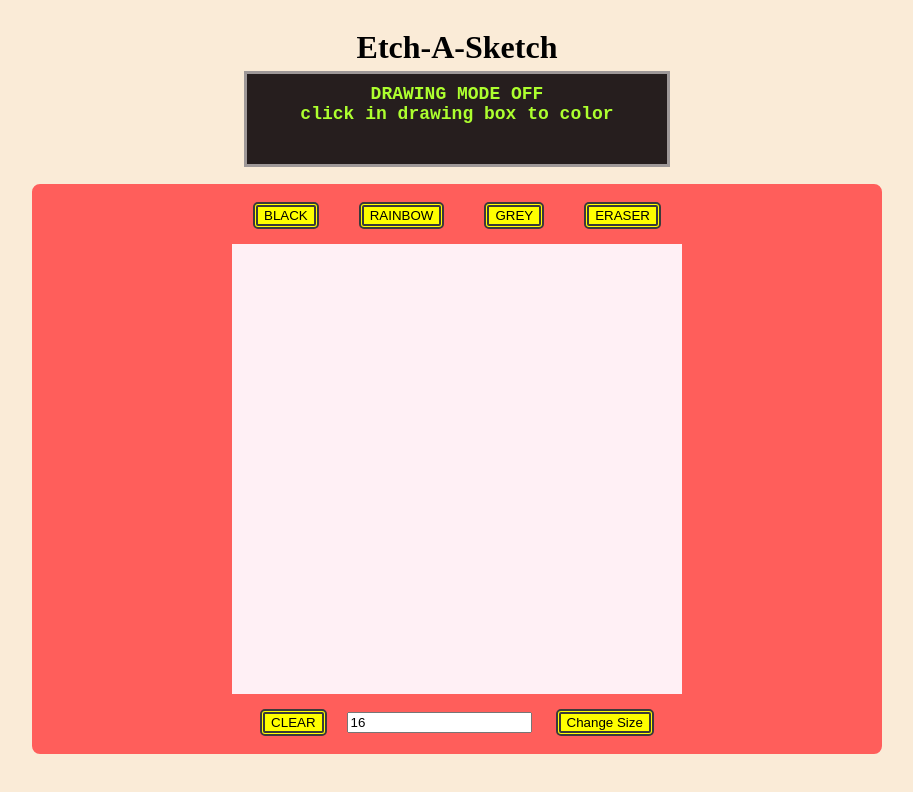
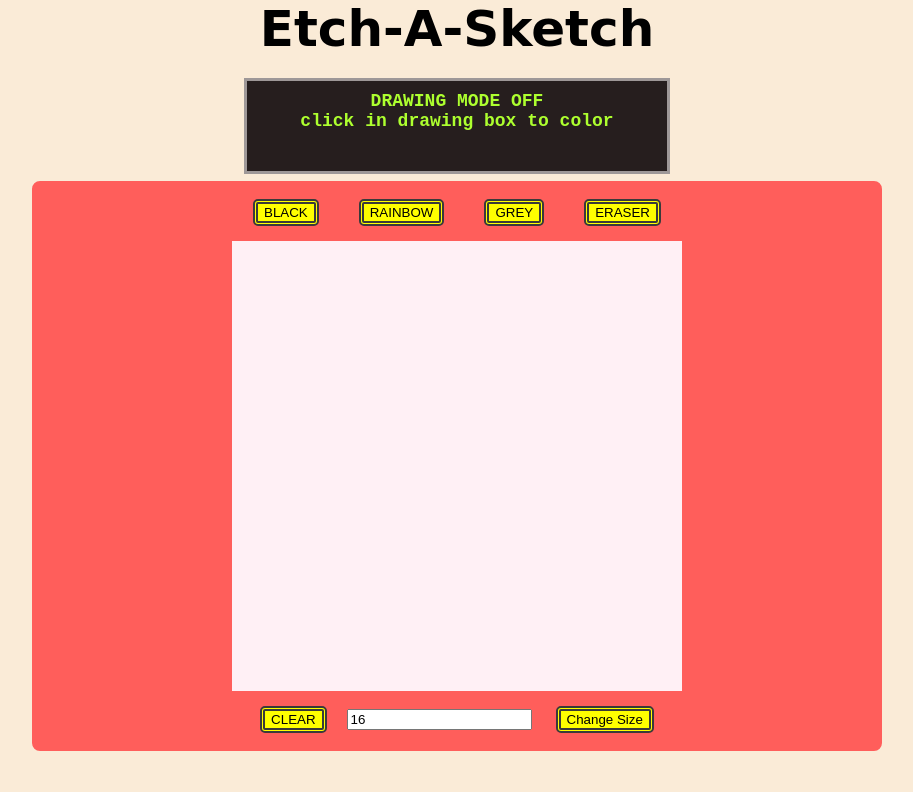
Before and after one commit to SlySkillet/etch-a-sketch, a plain HTML site: page index.html in a window 1280 px wide. Shown: the whole page, without its empty margins (183-1096 px from the left). Drawn offline with Linux system fonts and the light colour scheme.

Commit message:
fix layout

```diff
--- a/style.css
+++ b/style.css
@@ -8,6 +8,7 @@ body {
   background-color: antiquewhite;
   /* background-color: #78cccb; */
   align-items: center;
+  margin: 0;
 }
 
 /* .flex-container {
@@ -15,7 +16,10 @@ body {
 } */
 
 h1 {
-  height: 10px;
+  font-family: 'Lobster', cursive;
+  font-size: 50px;
+  padding: 0;
+  margin: 0;
 }
 
 .top-buttons,
@@ -41,11 +45,13 @@ h1 {
   position: relative;
   /* position: absolute; */
   /* top: 160px; */
-  top: 10px;
+  top: 20px;
   height: 70px;
   width: 400px;
 
   border-style: solid;
+  /* border-color: #ff5e5b; */
+  /* border-width: 40px; */
   border-color: rgb(158, 152, 152);
   background-color: rgb(38, 30, 30);
   padding: 10px;
@@ -66,6 +72,8 @@ button {
   /* position: ; */
   /* z-index: -1; */
   /* top: ; */
+  /* position: relative;
+  top: 60px; */
   border-style: solid;
   border-color: #ff5e5b;
   /* border-width: 160px 200px 130px; */
```
